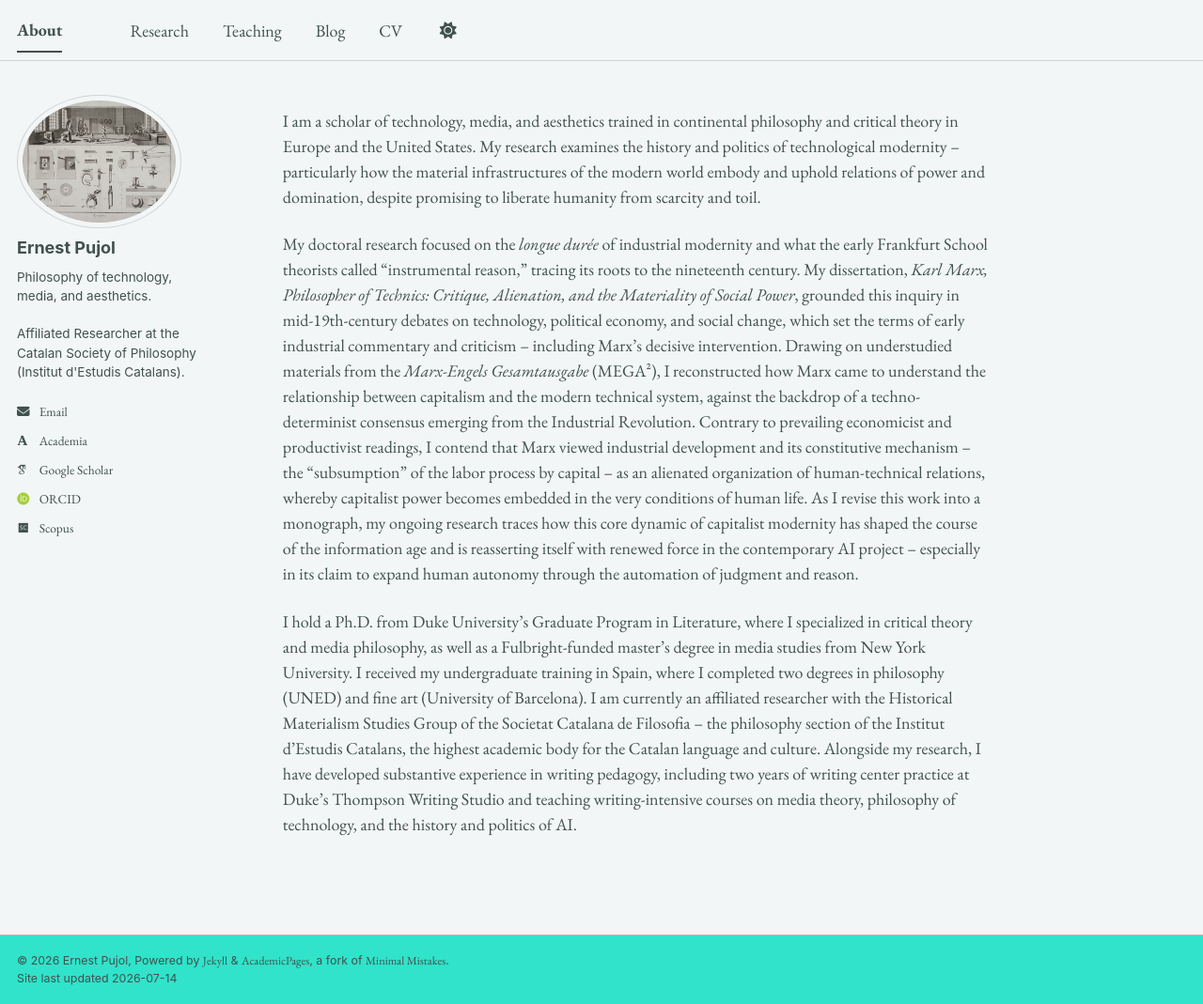
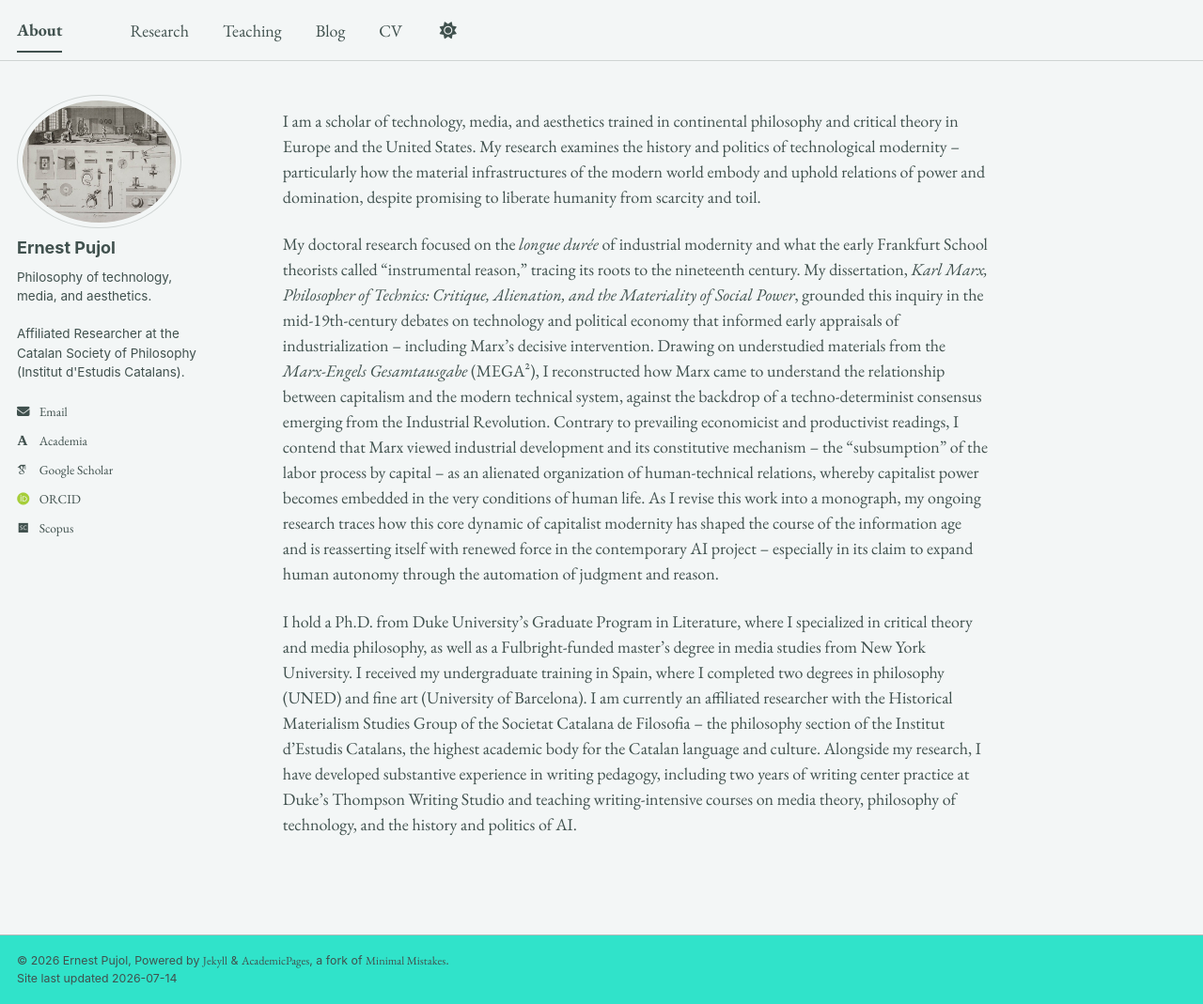
Before and after one commit to epujol90/epujol90.github.io, a Jekyll site: the page built from _pages/about.md, in a window 1280 px wide and 1069 px high. Shown: the whole window at 94% size. Built offline with Jekyll 4.4.1, drawn with Linux system fonts in a browser that asks for light colours; some web fonts are replaced; a script bundle is joined from its source files by our own code; library files that are not in the unit come from our copies.

Commit message:
Update about.md

```diff
--- a/_pages/about.md
+++ b/_pages/about.md
@@ -8,6 +8,6 @@ redirect_from:
 ---
 I am a scholar of technology, media, and aesthetics trained in continental philosophy and critical theory in Europe and the United States. My research examines the history and politics of technological modernity -- particularly how the material infrastructures of the modern world embody and uphold relations of power and domination, despite promising to liberate humanity from scarcity and toil.
 
-My doctoral research focused on the _longue durée_ of industrial modernity and what the early Frankfurt School theorists called “instrumental reason,” tracing its roots to the nineteenth century. My dissertation, _Karl Marx, Philosopher of Technics: Critique, Alienation, and the Materiality of Social Power_, grounded this inquiry in mid-19th-century debates on technology, political economy, and social change, which set the terms of early industrial commentary and criticism -- including Marx's decisive intervention. Drawing on understudied materials from the _Marx-Engels Gesamtausgabe_ (MEGA²), I reconstructed how Marx came to understand the relationship between capitalism and the modern technical system, against the backdrop of a techno-determinist consensus emerging from the Industrial Revolution. Contrary to prevailing economicist and productivist readings, I contend that Marx viewed industrial development and its constitutive mechanism -- the “subsumption” of the labor process by capital -- as an alienated organization of human-technical relations, whereby capitalist power becomes embedded in the very conditions of human life. As I revise this work into a monograph, my ongoing research traces how this core dynamic of capitalist modernity has shaped the course of the information age and is reasserting itself with renewed force in the contemporary AI project -- especially in its claim to expand human autonomy through the automation of judgment and reason.
+My doctoral research focused on the _longue durée_ of industrial modernity and what the early Frankfurt School theorists called “instrumental reason,” tracing its roots to the nineteenth century. My dissertation, _Karl Marx, Philosopher of Technics: Critique, Alienation, and the Materiality of Social Power_, grounded this inquiry in the mid-19th-century debates on technology and political economy that informed early appraisals of industrialization -- including Marx's decisive intervention. Drawing on understudied materials from the _Marx-Engels Gesamtausgabe_ (MEGA²), I reconstructed how Marx came to understand the relationship between capitalism and the modern technical system, against the backdrop of a techno-determinist consensus emerging from the Industrial Revolution. Contrary to prevailing economicist and productivist readings, I contend that Marx viewed industrial development and its constitutive mechanism -- the “subsumption” of the labor process by capital -- as an alienated organization of human-technical relations, whereby capitalist power becomes embedded in the very conditions of human life. As I revise this work into a monograph, my ongoing research traces how this core dynamic of capitalist modernity has shaped the course of the information age and is reasserting itself with renewed force in the contemporary AI project -- especially in its claim to expand human autonomy through the automation of judgment and reason.
 
 I hold a Ph.D. from Duke University’s Graduate Program in Literature, where I specialized in critical theory and media philosophy, as well as a Fulbright-funded master’s degree in media studies from New York University. I received my undergraduate training in Spain, where I completed two degrees in philosophy (UNED) and fine art (University of Barcelona). I am currently an affiliated researcher with the Historical Materialism Studies Group of the Societat Catalana de Filosofia -- the philosophy section of the Institut d’Estudis Catalans, the highest academic body for the Catalan language and culture. Alongside my research, I have developed substantive experience in writing pedagogy, including two years of writing center practice at Duke’s Thompson Writing Studio and teaching writing-intensive courses on media theory, philosophy of technology, and the history and politics of AI.
```
